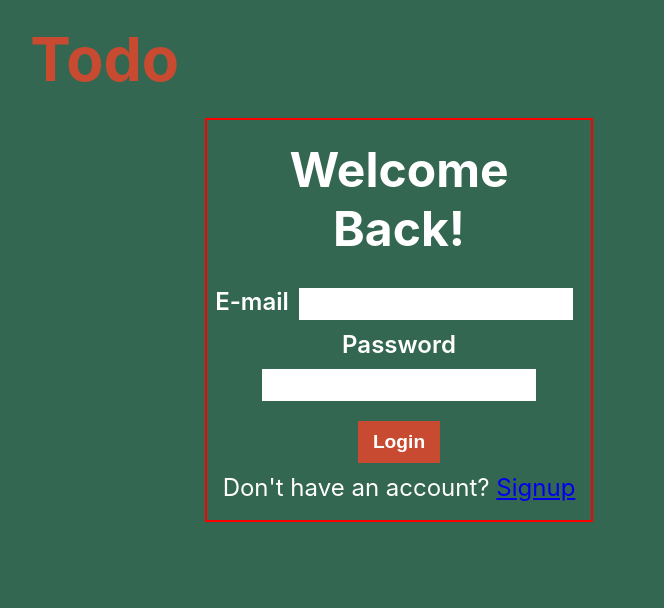
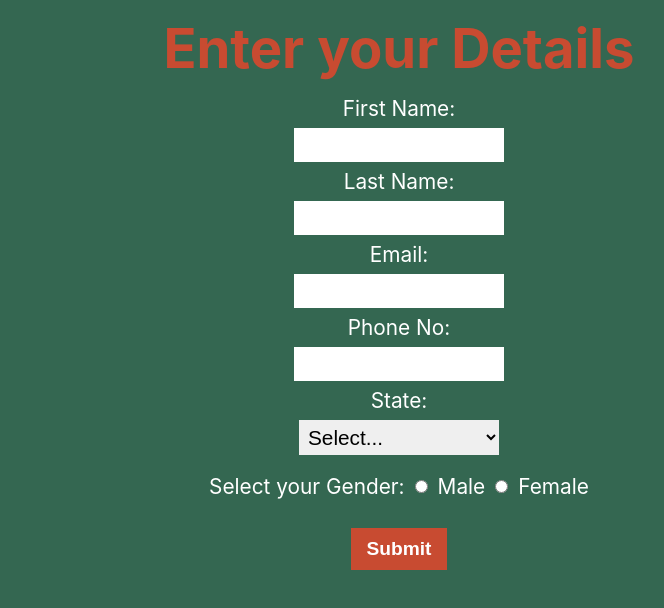
Before and after one commit to thelogeshwaran/Todo-App, a React (Create React App) app: page / in a window 1280 px wide. Before the commit this address led to /login. Shown: the top 608 px of the page, without its empty margins (241-905 px from the left). Built offline with nearby package versions, Linux system fonts and the light colour scheme; no server answers.

Commit message:
create form

```diff
--- a/package.json
+++ b/package.json
@@ -16,6 +16,7 @@
     "react-beautiful-dnd": "^13.1.0",
     "react-dom": "^17.0.2",
     "react-dropdown": "^1.9.2",
+    "react-hook-form": "^7.13.0",
     "react-router": "^5.2.0",
     "react-router-dom": "^5.2.0",
     "react-scripts": "4.0.3",
--- a/src/App.js
+++ b/src/App.js
@@ -1,19 +1,20 @@
 import "./App.css";
-import { Route, Switch } from "react-router-dom";
-import HomePage from "./Pages/HomePage/HomePage";
-import DonePage from "./Pages/DonePage/DonePage";
-import Navbar from './Components/Navbar/Navbar';
-import DetailPage from "./Pages/DetailPage/DetailPage";
-import Signup from "./Pages/AuthPage/Signup";
-import Login from "./Pages/AuthPage/Login";
-import PrivateRoute from "./Components/PrivateRoute/PrivateRoute";
+// import { Route, Switch } from "react-router-dom";
+// import HomePage from "./Pages/HomePage/HomePage";
+// import DonePage from "./Pages/DonePage/DonePage";
+// import Navbar from './Components/Navbar/Navbar';
+// import DetailPage from "./Pages/DetailPage/DetailPage";
+// import Signup from "./Pages/AuthPage/Signup";
+// import Login from "./Pages/AuthPage/Login";
+// import PrivateRoute from "./Components/PrivateRoute/PrivateRoute";
 import { observer } from "mobx-react-lite";
+import ReactForm from "./Components/ReactForm/ReactForm";
 
 
 function App() {
   return (
     <div className="App">
-      <Navbar/>
+      {/* <Navbar/>
       <Switch>
         <PrivateRoute exact path="/" component={HomePage}/>
         <PrivateRoute path="/done" component={DonePage}/>
@@ -21,8 +22,8 @@ function App() {
         <Route path="/login" component={Login}/>
         <Route path="/signup" component={Signup}/>
 
-      </Switch>
-
+      </Switch> */}
+      <ReactForm/>
     </div>
   );
 }
--- /dev/null
+++ b/src/Components/ReactForm/ReactForm.js
@@ -0,0 +1,110 @@
+import React from "react";
+import { useForm } from "react-hook-form";
+import Button from "../Button/Button";
+import styles from "./ReactForm.module.css";
+
+function ReactForm() {
+  const {
+    register,
+    handleSubmit,
+    formState: { errors },
+  } = useForm();
+
+  const onSubmit = (data) => console.log(data);
+
+  return (
+    <div className={styles.Form}>
+      <div className={styles.heading}>
+        <h1>Enter your Details</h1>
+      </div>
+
+      <form onSubmit={handleSubmit(onSubmit)}>
+        <label htmlFor="firstName">First Name:</label>
+        <input
+          className={styles.inputForm}
+          type="text"
+          id="firstName"
+          {...register("First name")}
+        ></input>
+
+        <label htmlFor="lastName">Last Name:</label>
+        <input
+          className={styles.inputForm}
+          type="text"
+          id="lastName"
+          {...register("Last name")}
+        ></input>
+
+        <label htmlFor="email">Email:</label>
+        <input
+          className={styles.inputForm}
+          type="text"
+          id="email"
+          {...register("Email", { required: true, pattern: /^\S+@\S+$/i })}
+        ></input>
+        {errors.Email && (
+          <p className={styles.errorInfo}>Enter a valid Email</p>
+        )}
+
+        <label htmlFor="phone">Phone No:</label>
+        <input
+          className={styles.inputForm}
+          type="text"
+          id="phone"
+          {...register("Phone", {
+            required: true,
+            minLength: 10,
+            maxLength: 12,
+          })}
+        ></input>
+        {errors.Phone && (
+          <p className={styles.errorInfo}>Enter a valid Phone No</p>
+        )}
+
+        <label htmlFor="state">State: </label>
+        <select
+          id="state"
+          className={styles.inputForm}
+          {...register("State", { required: true })}
+        >
+          <option value="">Select...</option>
+          <option value="Arunachal Pradesh">Arunachal Pradesh</option>
+          <option value="Assam">Assam</option>
+          <option value="Bihar">Bihar</option>
+          <option value="Goa">Goa</option>
+        </select>
+        {errors.State && (
+          <p className={styles.errorInfo}>Select a valid option</p>
+        )}
+
+        <div className={styles.radioSelect}>
+          <p>Select your Gender: </p>
+          <input
+            className={styles.radioButtons}
+            {...register("Gender", { required: true })}
+            type="radio"
+            value="Male"
+            id="male"
+          />
+          <label htmlFor="male">Male </label>
+
+          <input
+            className={styles.radioButtons}
+            {...register("Gender", { required: true })}
+            type="radio"
+            value="Female"
+            id="female"
+          />
+          <label htmlFor="female">Female </label>
+        </div>
+        {errors.Gender && (
+          <p className={styles.errorInfo}>Select a valid option</p>
+        )}
+
+        <Button content="Submit" />
+      </form>
+    </div>
+  );
+}
+
+export default ReactForm;
--- /dev/null
+++ b/src/Components/ReactForm/ReactForm.module.css
@@ -0,0 +1,28 @@
+.Form {
+  font-size: 1.3rem;
+}
+.inputForm {
+  padding: 5px;
+  width: 200px;
+  font-size: 1.3rem;
+  display: block;
+  margin: 7px auto;
+}
+.errorInfo{
+  color: red
+}
+.heading{
+  font-size: 1.7rem;
+  padding: 15px;
+  color: #c84b31;
+}
+.radioSelect{
+  display: flex;
+  flex-wrap: wrap;
+  justify-content: center;
+  align-items: center;
+  margin: 15px;
+}
+.radioButtons{
+  margin: 10px;
+}
```
Also changed, not shown: 1 other file (tests, documents, lock files or other folders).
